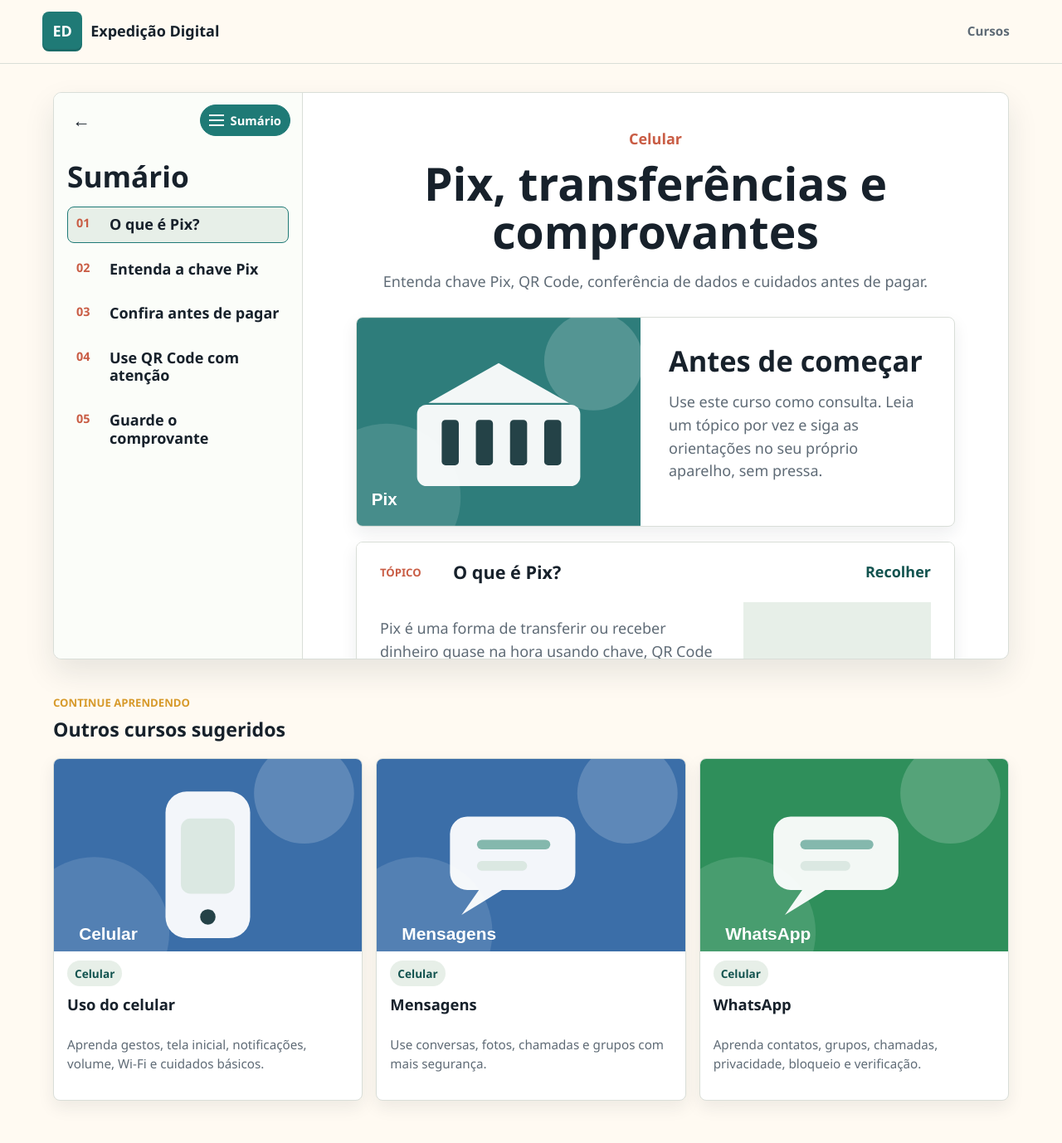
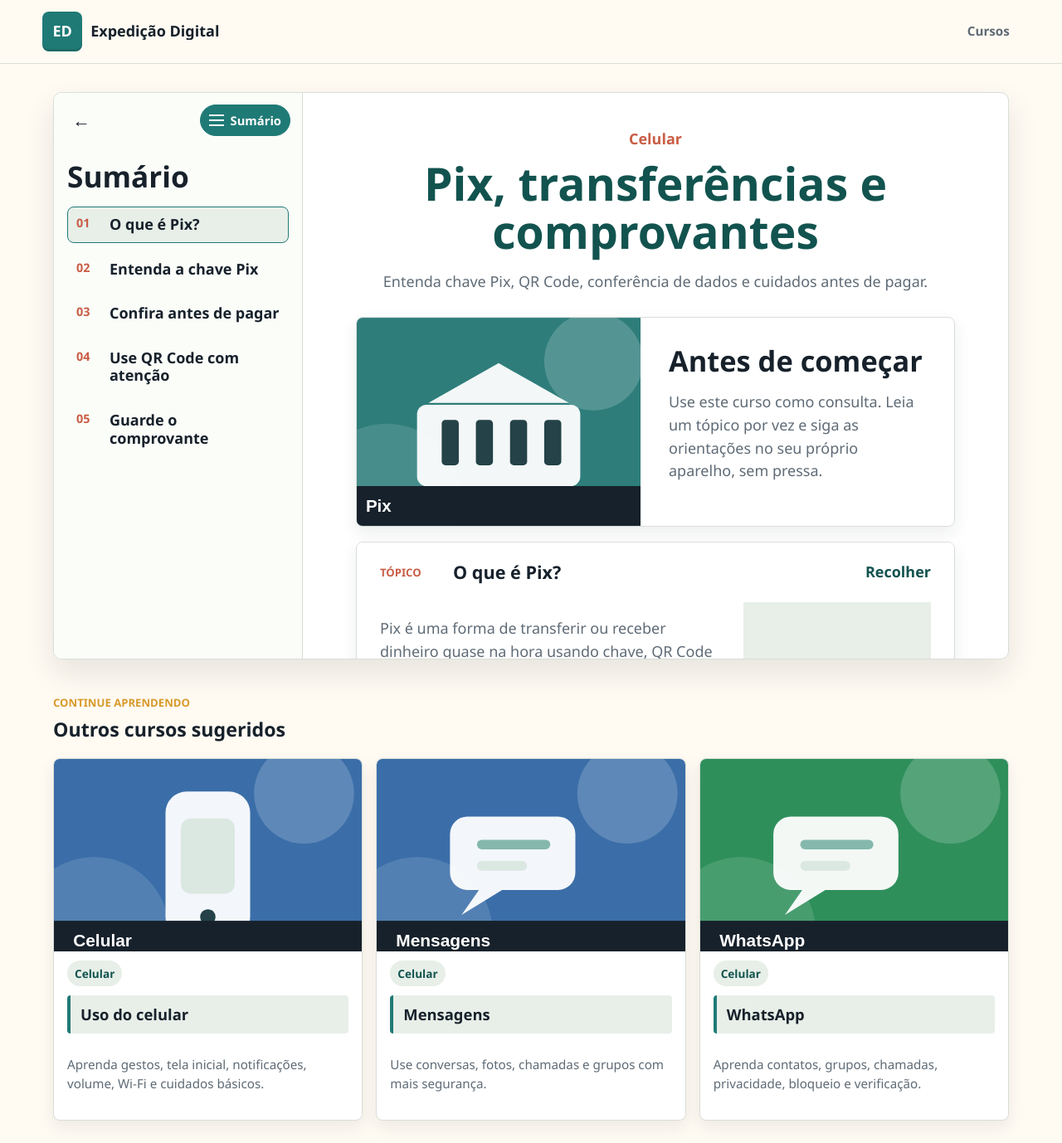
Before and after one commit to originalrafaela/Expedicao-Digital, a website: page cursos/pix.html in a window 1280 px wide. Shown: the whole page at 83% size. Drawn offline with Linux system fonts and the light colour scheme.

Commit message:
Melhora contraste dos titulos dos cursos

```diff
--- a/courses-data.js
+++ b/courses-data.js
@@ -18,7 +18,8 @@
       <circle cx="260" cy="46" r="52" fill="#ffffff" opacity=".18"/>
       <circle cx="42" cy="190" r="78" fill="#ffffff" opacity=".12"/>
       ${icons[icon]}
-      <text x="26" y="198" fill="#ffffff" font-family="Arial, sans-serif" font-size="18" font-weight="700">${title}</text>
+      <rect x="0" y="178" width="320" height="42" fill="#17212b"/>
+      <text x="20" y="205" fill="#ffffff" font-family="Arial, sans-serif" font-size="18" font-weight="700">${title}</text>
     </svg>
   `;
 
--- a/styles.css
+++ b/styles.css
@@ -362,6 +362,12 @@
 }
 
 .course-card strong {
+  padding: 12px;
+  border-left: 4px solid var(--teal);
+  border-radius: 4px;
+  color: var(--ink);
+  background: var(--sage);
+  font-weight: 900;
   font-size: 1.15rem;
   line-height: 1.18;
   overflow-wrap: break-word;
@@ -610,6 +616,8 @@
 }
 
 .basic-title-block h1 {
+  color: var(--teal-dark);
+  font-weight: 900;
   font-size: clamp(1.9rem, 4.4vw, 3.45rem);
 }
 
```
